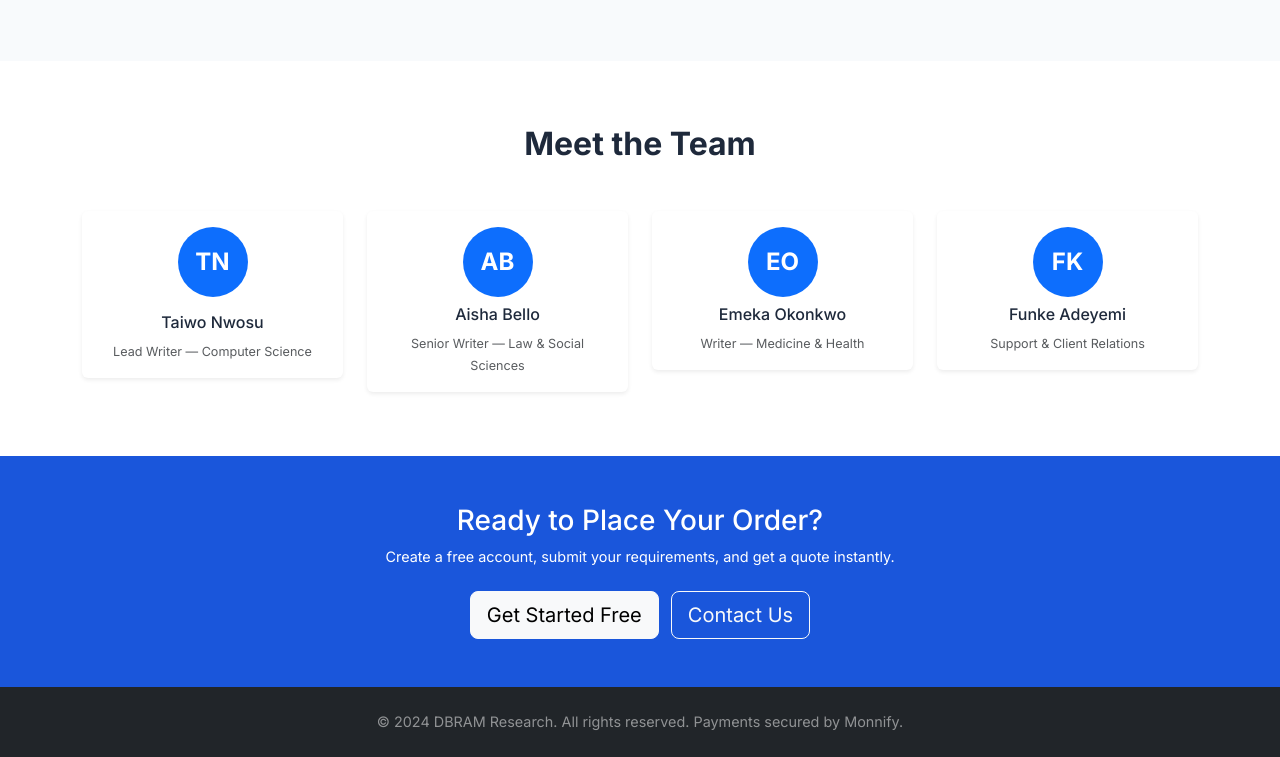
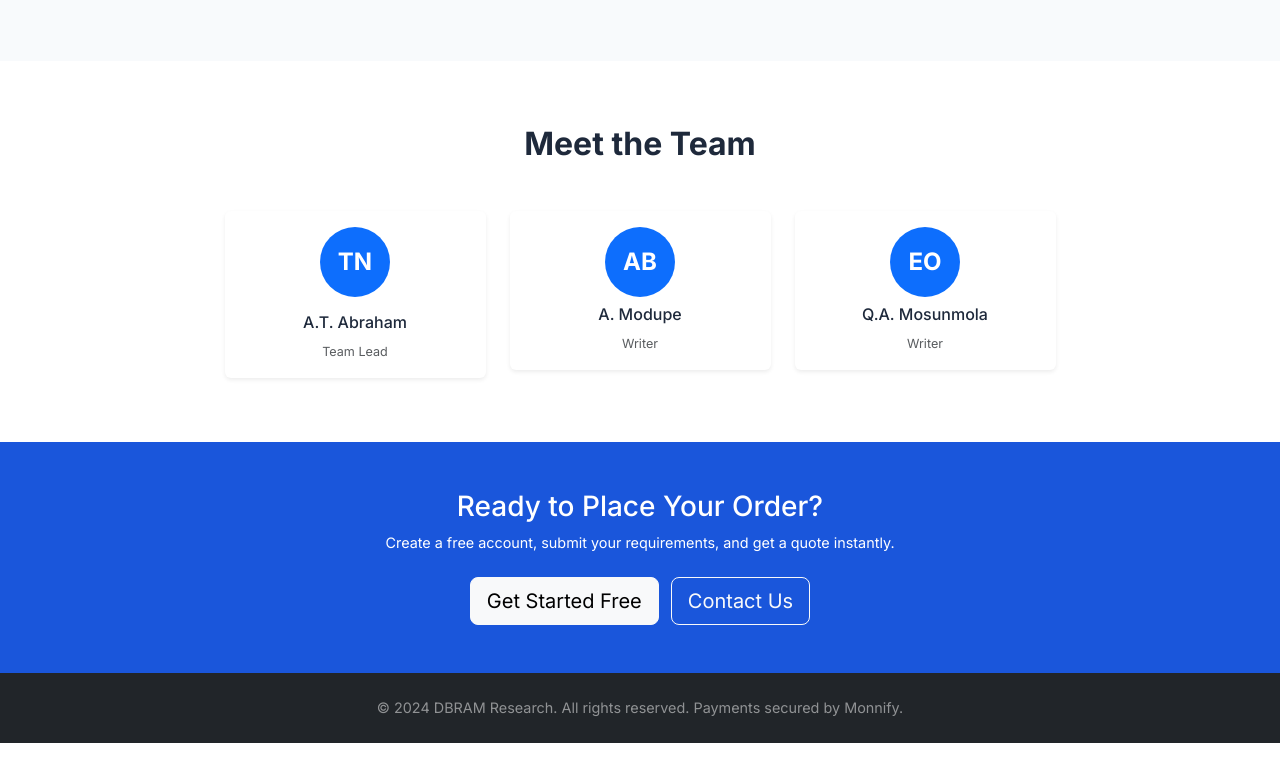
Before and after one commit to dbramgroupsltd/dbram-research, a website: page views/about.html in a window 1280 px wide. Shown: the part 1053-1810 px from the top of the page. Drawn offline with nearby package versions, Linux system fonts and the light colour scheme; no server answers.

Commit message:
Updated about page content

```diff
--- a/views/about.html
+++ b/views/about.html
@@ -114,30 +114,24 @@
       <div class="col-sm-6 col-md-3">
         <div class="bg-white p-3 rounded shadow-sm">
           <div class="bg-primary text-white rounded-circle d-inline-flex align-items-center justify-content-center mb-2" style="width: 70px; height: 70px; font-size: 1.5rem; font-weight: bold;">TN</div>
-          <h6 class="mt-2">Taiwo Nwosu</h6>
-          <small class="text-muted">Lead Writer — Computer Science</small>
+          <h6 class="mt-2">A.T. Abraham</h6>
+          <small class="text-muted">Team Lead</small>
         </div>
       </div>
       <div class="col-sm-6 col-md-3">
         <div class="bg-white p-3 rounded shadow-sm">
           <div class="bg-primary text-white rounded-circle d-inline-flex align-items-center justify-content-center mb-2" style="width: 70px; height: 70px; font-size: 1.5rem; font-weight: bold;">AB</div>
-          <h6>Aisha Bello</h6>
-          <small class="text-muted">Senior Writer — Law & Social Sciences</small>
+          <h6>A. Modupe</h6>
+          <small class="text-muted">Writer</small>
         </div>
       </div>
       <div class="col-sm-6 col-md-3">
         <div class="bg-white p-3 rounded shadow-sm">
           <div class="bg-primary text-white rounded-circle d-inline-flex align-items-center justify-content-center mb-2" style="width: 70px; height: 70px; font-size: 1.5rem; font-weight: bold;">EO</div>
-          <h6>Emeka Okonkwo</h6>
-          <small class="text-muted">Writer — Medicine & Health</small>
+          <h6>Q.A. Mosunmola</h6>
+          <small class="text-muted">Writer</small>
         </div>
       </div>
-      <div class="col-sm-6 col-md-3">
-        <div class="bg-white p-3 rounded shadow-sm">
-          <div class="bg-primary text-white rounded-circle d-inline-flex align-items-center justify-content-center mb-2" style="width: 70px; height: 70px; font-size: 1.5rem; font-weight: bold;">FK</div>
-          <h6>Funke Adeyemi</h6>
-          <small class="text-muted">Support & Client Relations</small>
-        </div>
       </div>
     </div>
   </div>
```
